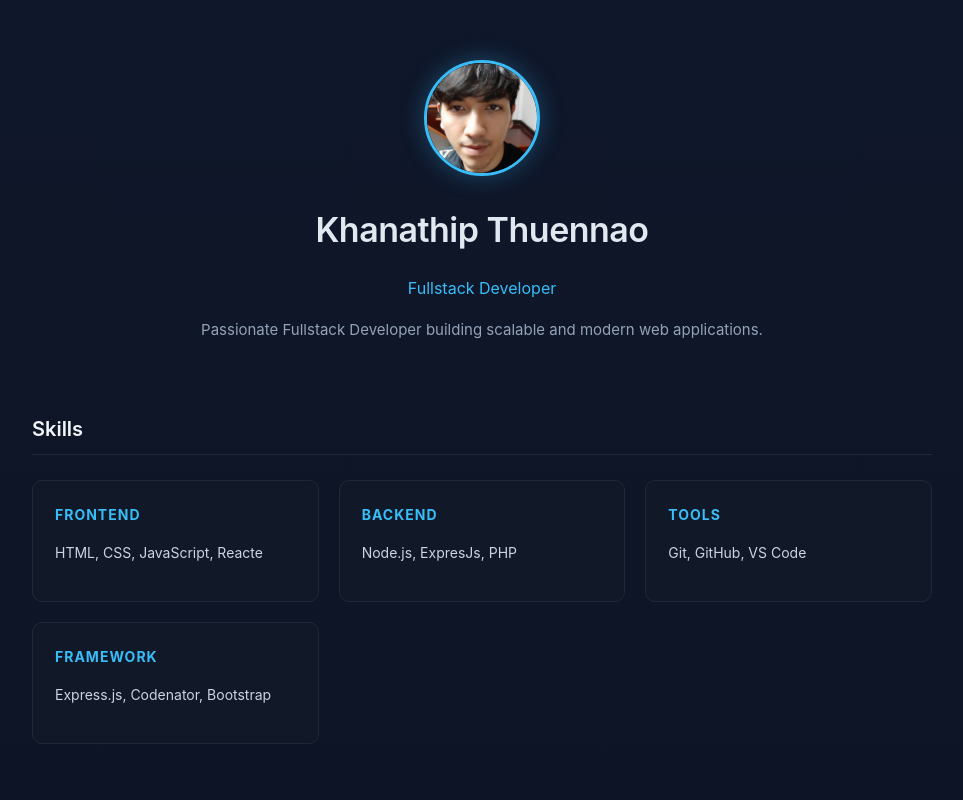
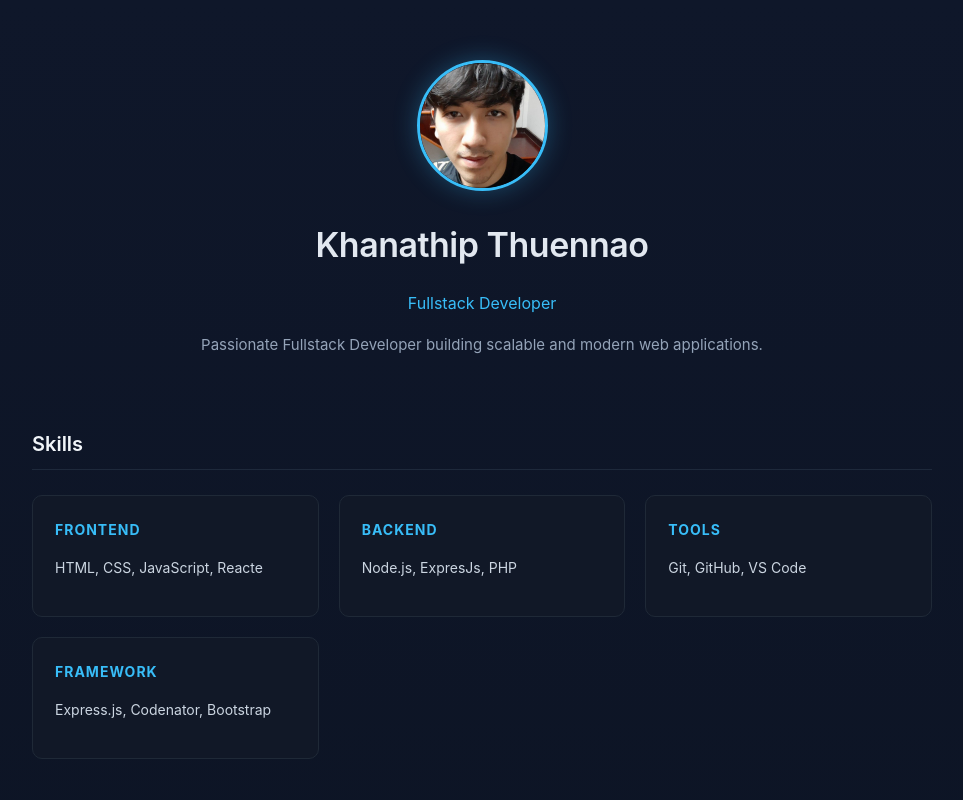
Before and after one commit to nanokhanathip/khanathip.github.io, a plain HTML site: page index.html in a window 1280 px wide. Shown: the top 800 px of the page, without its empty margins (158-1121 px from the left). Drawn offline with Linux system fonts and the light colour scheme.

Commit message:
Add files via upload

```diff
--- a/style.css
+++ b/style.css
@@ -160,8 +160,8 @@ a:hover {
 }
 
 .profile-img {
-  width: 110px;
-  height: 110px;
+  width: 125px;
+  height: 125px;
   border-radius: 50%;
   object-fit: cover;
   border: 3px solid #38bdf8;
```
